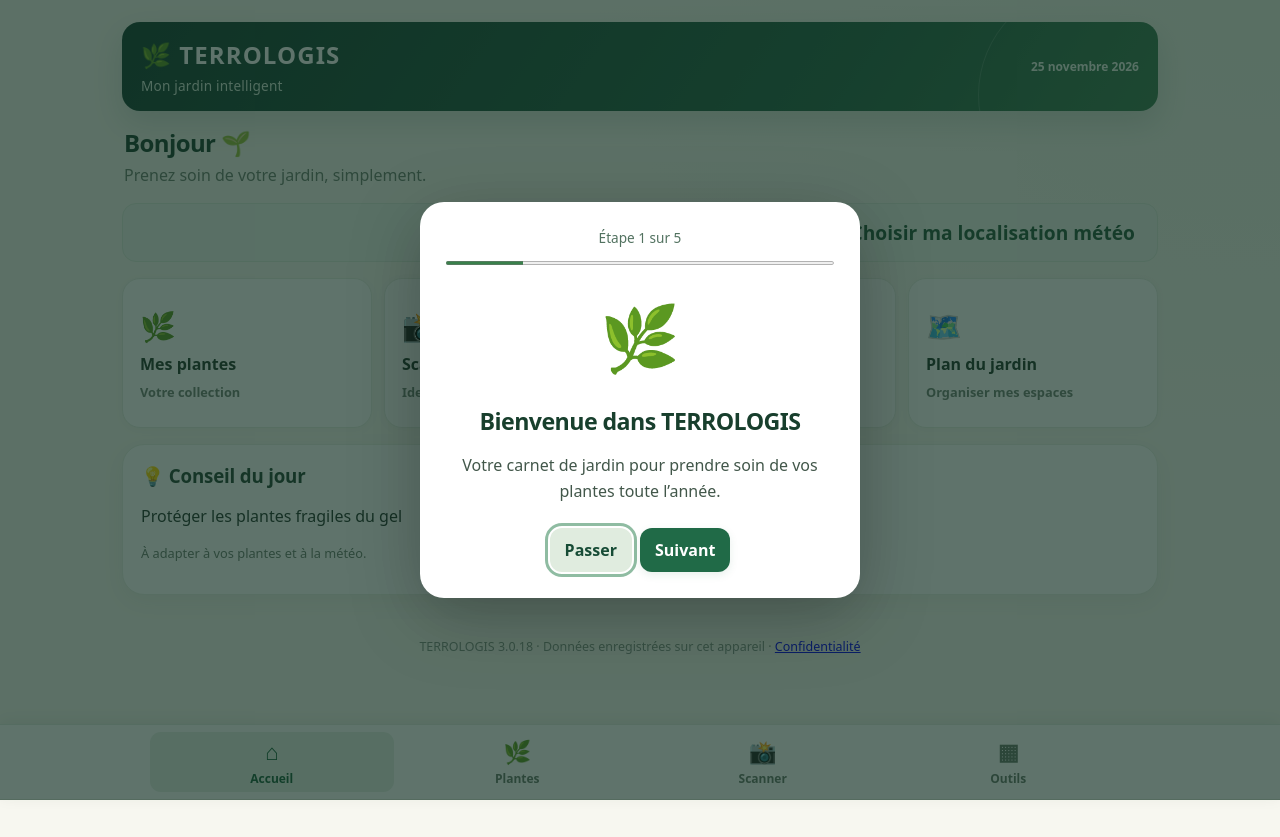
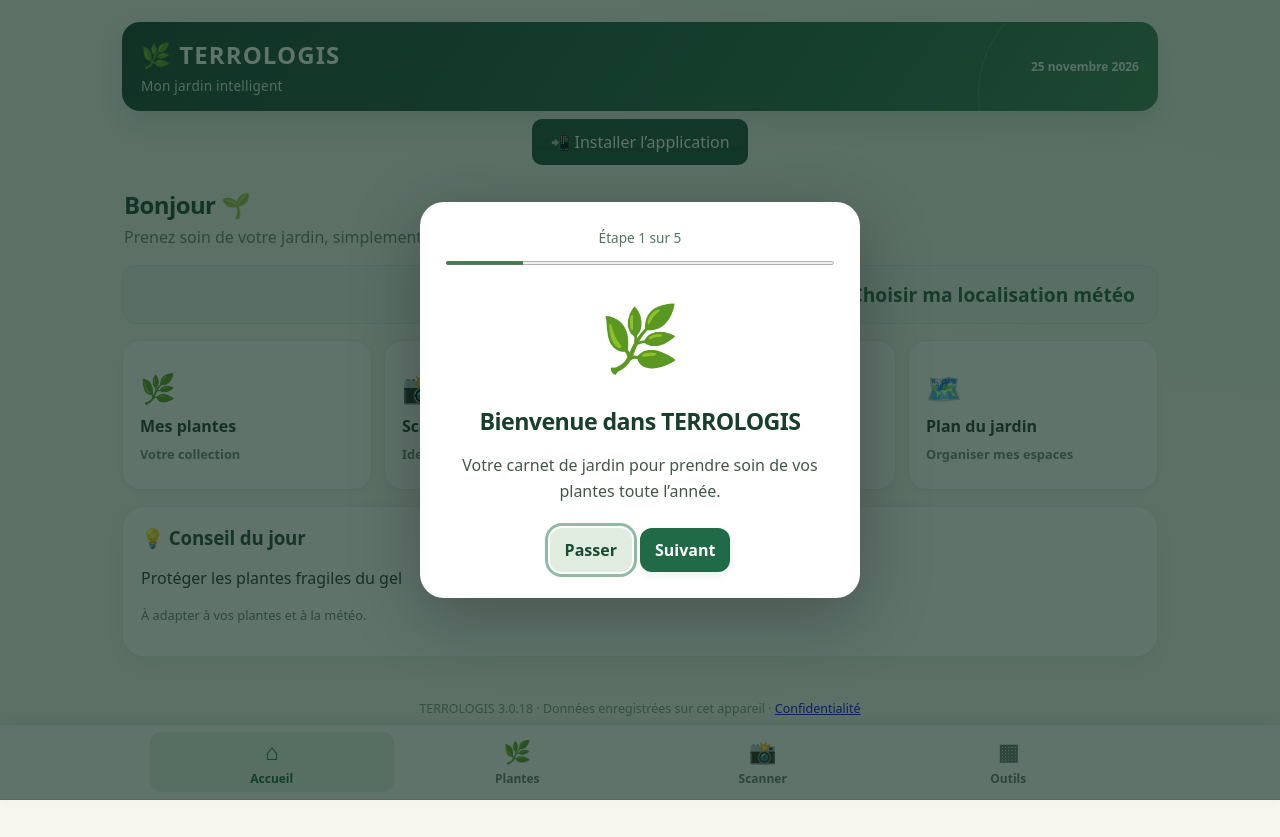
Before and after one commit to olivicas/terrologis, a plain HTML site: page index.html in a window 1280 px wide. Before the commit the page ends 800 px from the top, so only its background shows below. Drawn offline with Linux system fonts and the light colour scheme.

Commit message:
Add installation button and aggregate click counter

```diff
--- a/index.html
+++ b/index.html
@@ -1 +1,6 @@
-<!doctype html><html lang="fr"><head><meta charset="utf-8"><meta name="viewport" content="width=device-width,initial-scale=1"><meta name="theme-color" content="#184d38"><meta name="description" content="TERROLOGIS, votre carnet de jardin personnel."><title>TERROLOGIS — Mon jardin intelligent</title><link rel="icon" href="icon-terrologis.svg" type="image/svg+xml"><link rel="apple-touch-icon" href="icon-terrologis.svg"><link rel="manifest" href="manifest.webmanifest"><link rel="stylesheet" href="style.css?v=3.0.18"></head><body><div class="app"><header><div><h1>🌿 TERROLOGIS</h1><p>Mon jardin intelligent</p></div><span id="today"></span></header><main id="main" aria-live="polite"></main><nav aria-label="Navigation principale" class="bottom-nav"><button data-view="home" class="active"><span aria-hidden="true">⌂</span>Accueil</button><button data-view="plants"><span aria-hidden="true">🌿</span>Plantes</button><button data-view="scan"><span aria-hidden="true">📸</span>Scanner</button><button data-view="tools"><span aria-hidden="true">▦</span>Outils</button></nav><footer>TERROLOGIS 3.0.18 · Données enregistrées sur cet appareil · <a href="./confidentialite.html">Confidentialité</a></footer></div><script src="app-3017.js" defer></script><script>if('serviceWorker' in navigator){window.addEventListener('load',()=>navigator.serviceWorker.register('./sw.js').catch(()=>{}))}</script></body></html>
+<!doctype html><html lang="fr"><head><meta charset="utf-8"><meta name="viewport" content="width=device-width,initial-scale=1"><meta name="theme-color" content="#184d38"><meta name="description" content="TERROLOGIS, votre carnet de jardin personnel."><title>TERROLOGIS — Mon jardin intelligent</title><link rel="icon" href="icon-terrologis.svg" type="image/svg+xml"><link rel="apple-touch-icon" href="icon-terrologis.svg"><link rel="manifest" href="manifest.webmanifest"><link rel="stylesheet" href="style.css?v=3.0.18"><script>
+(()=>{let promptEvent=null;const installed=()=>matchMedia('(display-mode: standalone)').matches||navigator.standalone===true;
+window.addEventListener('beforeinstallprompt',e=>{e.preventDefault();promptEvent=e;});
+window.addEventListener('appinstalled',()=>{promptEvent=null;document.getElementById('install-terrologis').hidden=true;});
+document.addEventListener('DOMContentLoaded',()=>{const b=document.getElementById('install-terrologis');b.hidden=installed();b.addEventListener('click',async()=>{fetch('https://pdczaxhxcqnxmtceaydc.supabase.co/rest/v1/rpc/compter_installation',{method:'POST',headers:{apikey:'sb_publishable_PcO1rzS55ule84uk9leywg_KtktBBWS','Content-Type':'application/json'},body:'{}',keepalive:true}).catch(()=>{});if(promptEvent){const p=promptEvent;promptEvent=null;try{await p.prompt();}catch(e){document.getElementById('install-help').hidden=false;}}else{document.getElementById('install-help').hidden=false;}});});})();
+</script></head><body><div class="app"><header><div><h1>🌿 TERROLOGIS</h1><p>Mon jardin intelligent</p></div><span id="today"></span></header><section style="padding:8px 16px;text-align:center"><button id="install-terrologis" type="button" hidden style="background:#184d38;color:white;border:0;border-radius:10px;padding:12px 18px;font:inherit;cursor:pointer">📲 Installer l’application</button><p id="install-help" hidden>Android : ouvrez Chrome, puis le menu ⋮ et choisissez Installer ou Ajouter à l’écran d’accueil. iPhone : dans Safari, choisissez Partager puis Sur l’écran d’accueil.</p></section><main id="main" aria-live="polite"></main><nav aria-label="Navigation principale" class="bottom-nav"><button data-view="home" class="active"><span aria-hidden="true">⌂</span>Accueil</button><button data-view="plants"><span aria-hidden="true">🌿</span>Plantes</button><button data-view="scan"><span aria-hidden="true">📸</span>Scanner</button><button data-view="tools"><span aria-hidden="true">▦</span>Outils</button></nav><footer>TERROLOGIS 3.0.18 · Données enregistrées sur cet appareil · <a href="./confidentialite.html">Confidentialité</a></footer></div><script src="app-3017.js" defer></script><script>if('serviceWorker' in navigator){window.addEventListener('load',()=>navigator.serviceWorker.register('./sw.js').catch(()=>{}))}</script></body></html>
```
